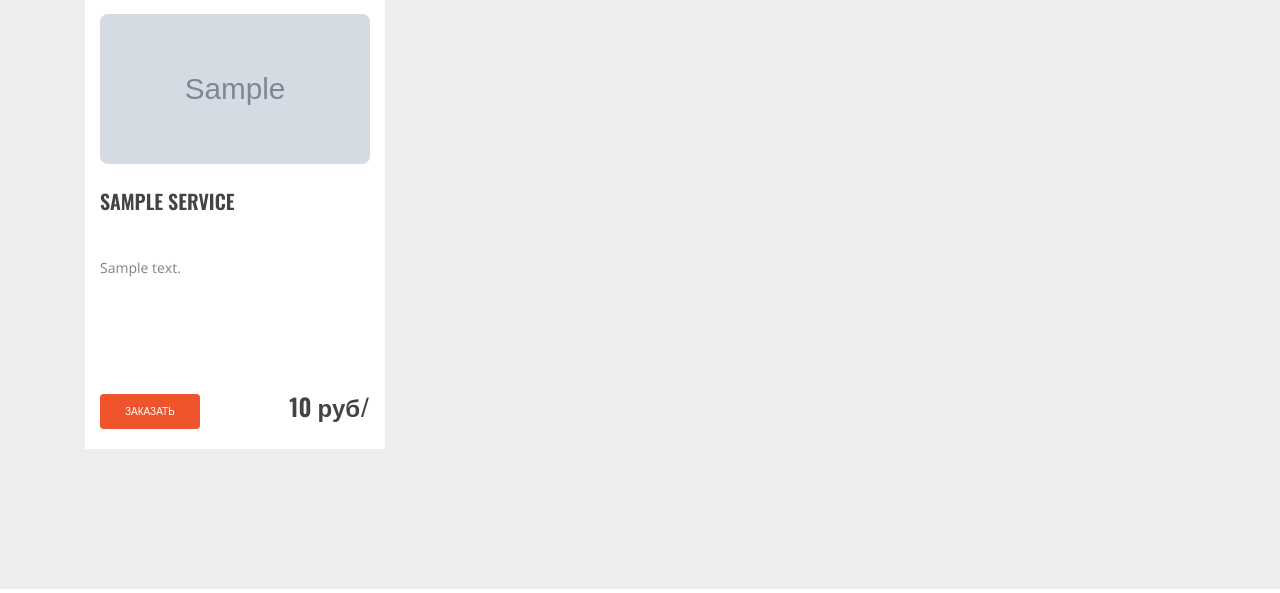
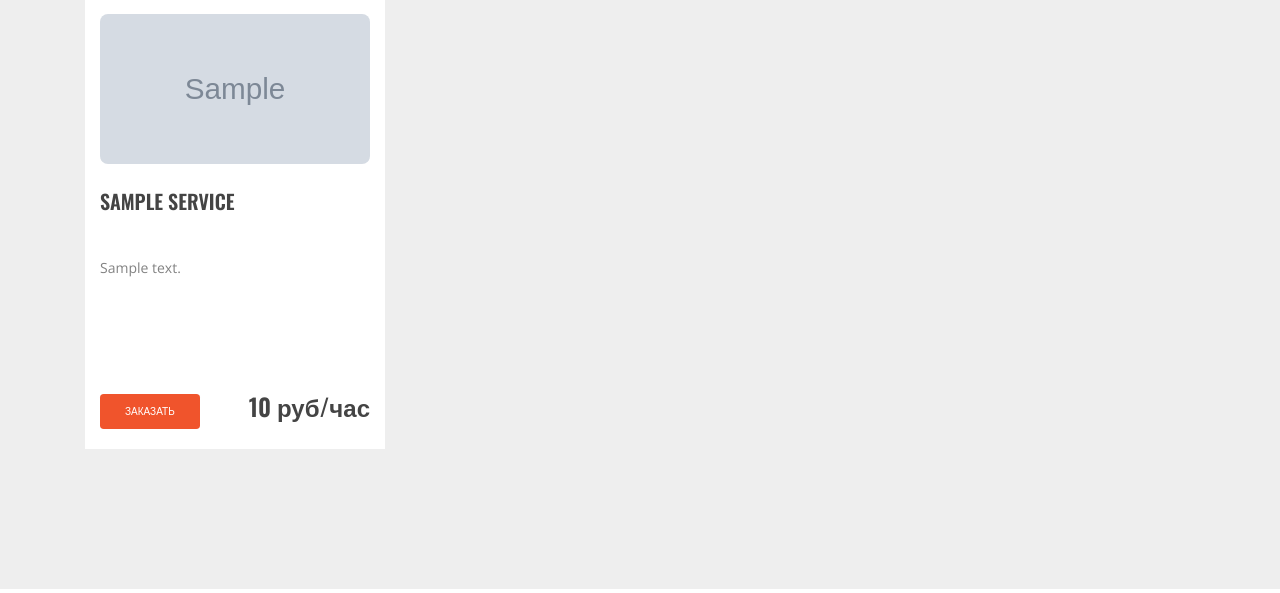
Before and after one commit to Dimon4ik812/construction_site, a Django app: template construction/templates/construction/index.html in a window 1280 px wide. Shown: the part 1619-2212 px from the top of the page. Run offline with Django 5.2, Linux system fonts and the light colour scheme; the template is opened without the code that fills it: values that come from a table or form of the project are taken from there, others are empty; tables that the repository leaves empty hold one stand-in row (values such as "Sample post"); grey boxes marked "Sample" are stand-in pictures; parts of the project's set-up code (start-up, migrations or seed data) failed here and were passed over; some libraries are stand-ins or nearby versions; some web fonts are replaced.

Commit message:
изменение карточки

```diff
--- a/construction/templates/construction/index.html
+++ b/construction/templates/construction/index.html
@@ -245,7 +245,7 @@
 									   data-service-price="{{ service.price }}">
 									  заказать
 									</a>
-									<h2 class="services__price"><a href="#"> {{ service.price }} руб/{{ service.unit_of_measurement.get_status_display }}</a></h2>
+									<h2 class="services__price"><a href="#"> {{ service.price }} руб/{{ service.get_unit_of_measurement_display }}</a></h2>
 									</div>
 								</div><!-- End / services -->
 						</div>
```
